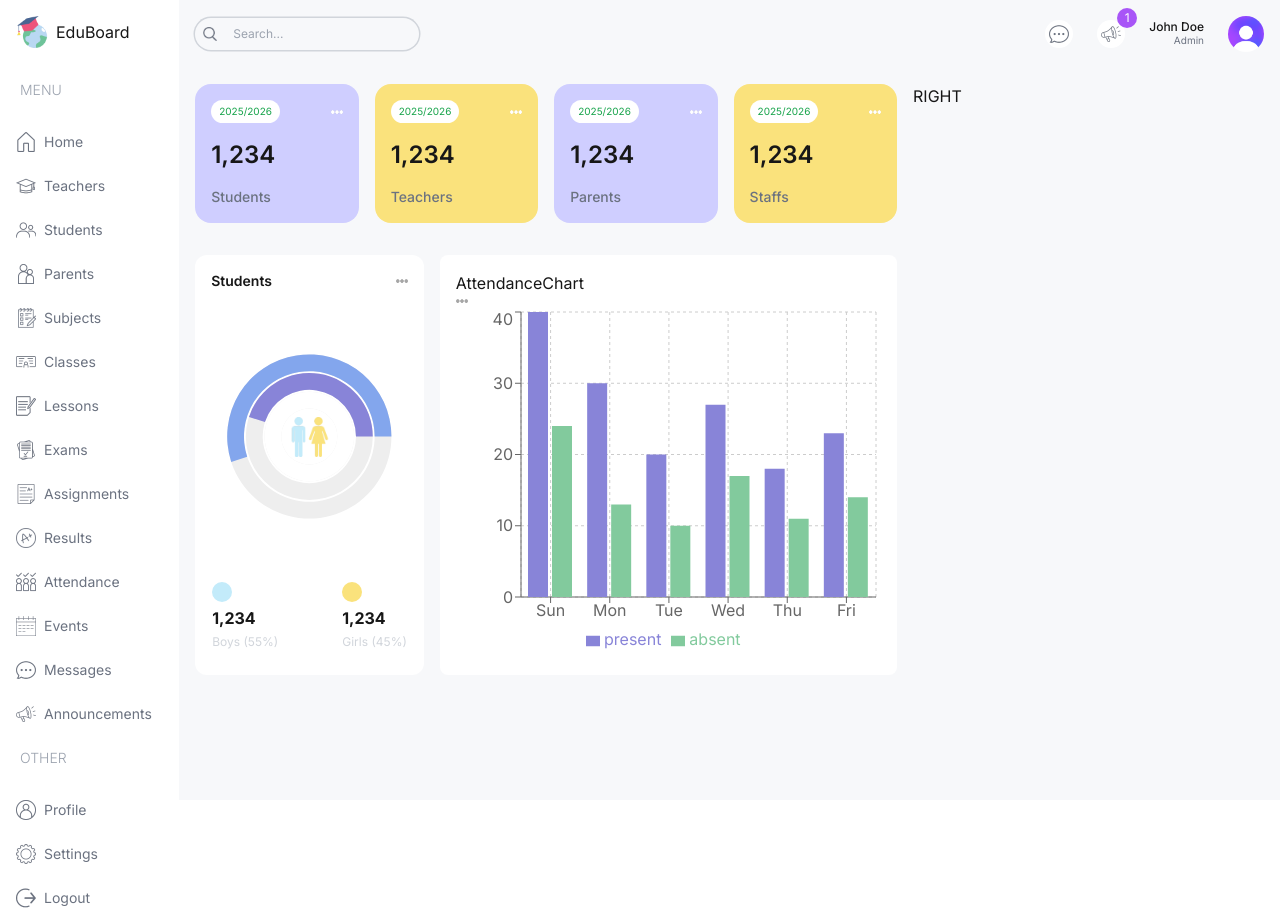
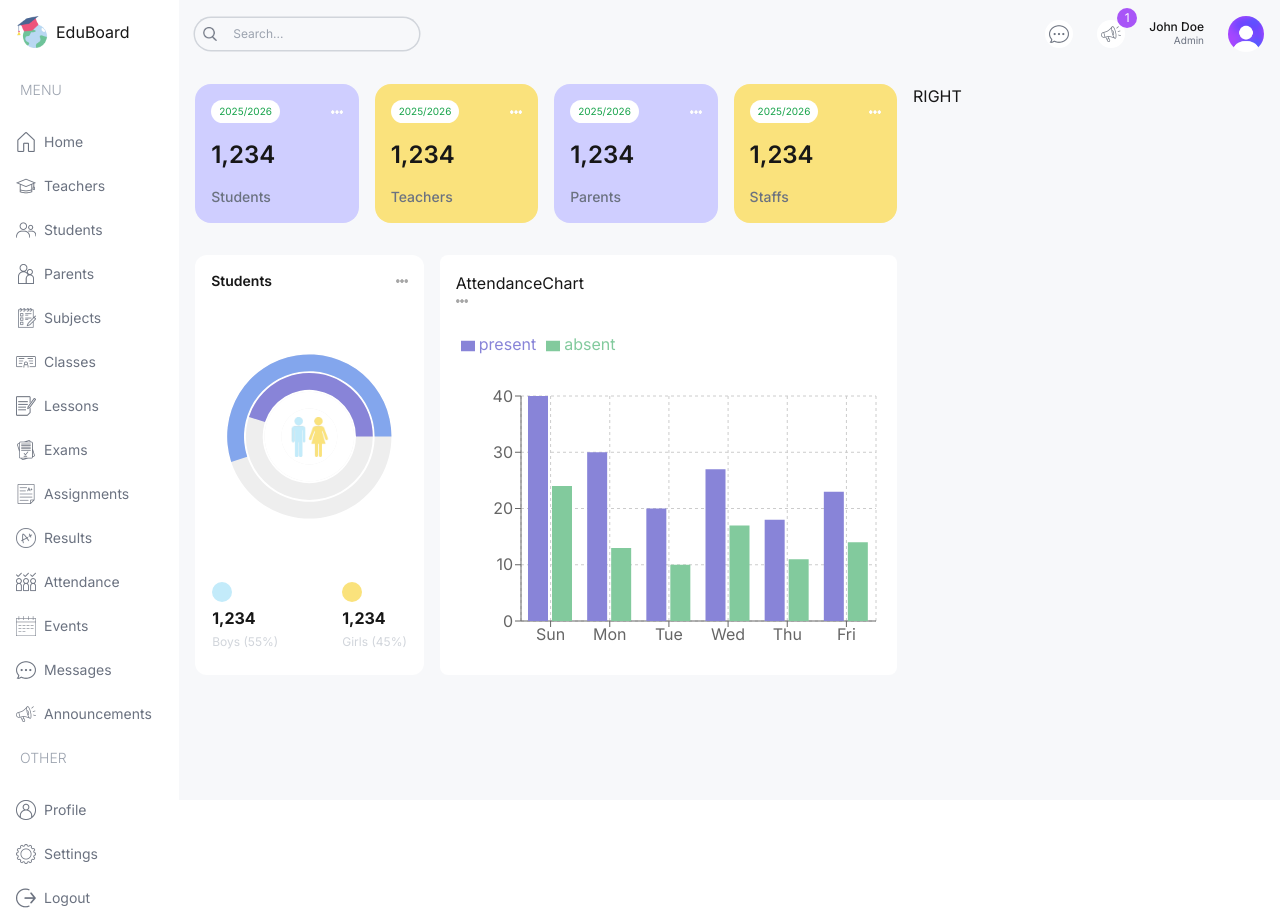
Before and after one commit to mysandesh/EduBoard, a Next.js app: page /admin in a window 1280 px wide. Built offline with nearby package versions, Linux system fonts and the light colour scheme.

Commit message:
Legend alignment shifted to top on  Attendance Chart

```diff
--- a/src/components/AttendanceChart.tsx
+++ b/src/components/AttendanceChart.tsx
@@ -58,7 +58,11 @@ const AttendanceChart = () => {
           <XAxis dataKey="name" />
           <YAxis />
           <Tooltip />
-          <Legend />
+          <Legend
+            align="left"
+            verticalAlign="top"
+            wrapperStyle={{ paddingTop: "20px", paddingBottom: "40px" }}
+          />
           <Bar
             dataKey="present"
             fill="#8884d8"
```
